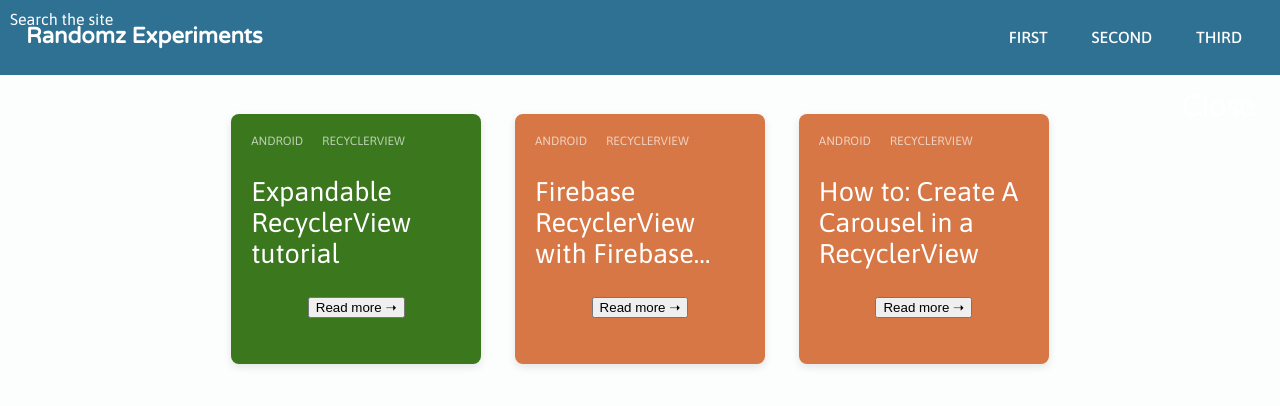
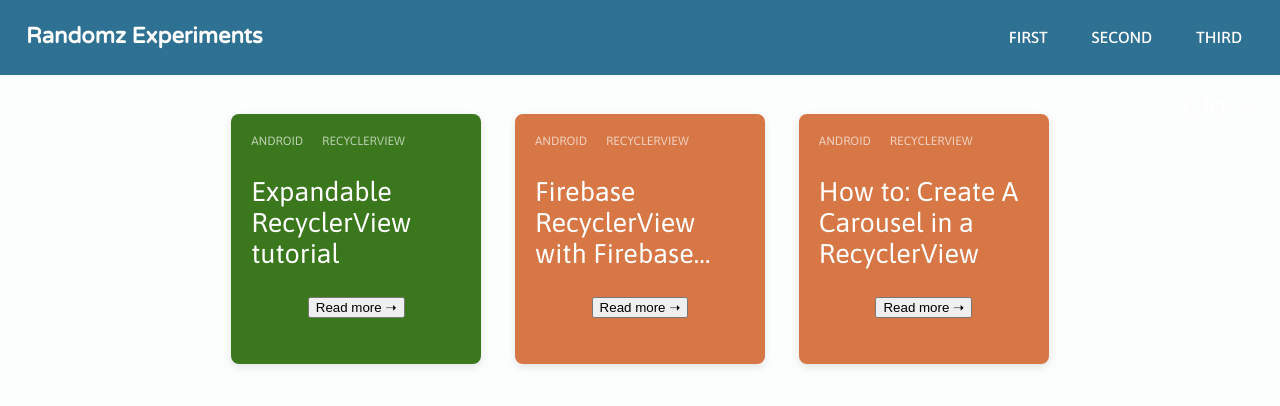
Before and after one commit to randomzExperiments/RandomzExperiments.github.io, a plain HTML site: page index.html in a window 1280 px wide. Drawn offline with nearby package versions, Linux system fonts and the light colour scheme.

Commit message:
Search this site text removed

```diff
--- a/index.html
+++ b/index.html
@@ -16,9 +16,6 @@
 		<div class="toolbar">
 			<div class="title">
 				Randomz Experiments
-			</div>
-			<div class="search">
-				Search the site
 			</div>
 			<div class="menu">
 				<div class="menu element">First</div>
```
